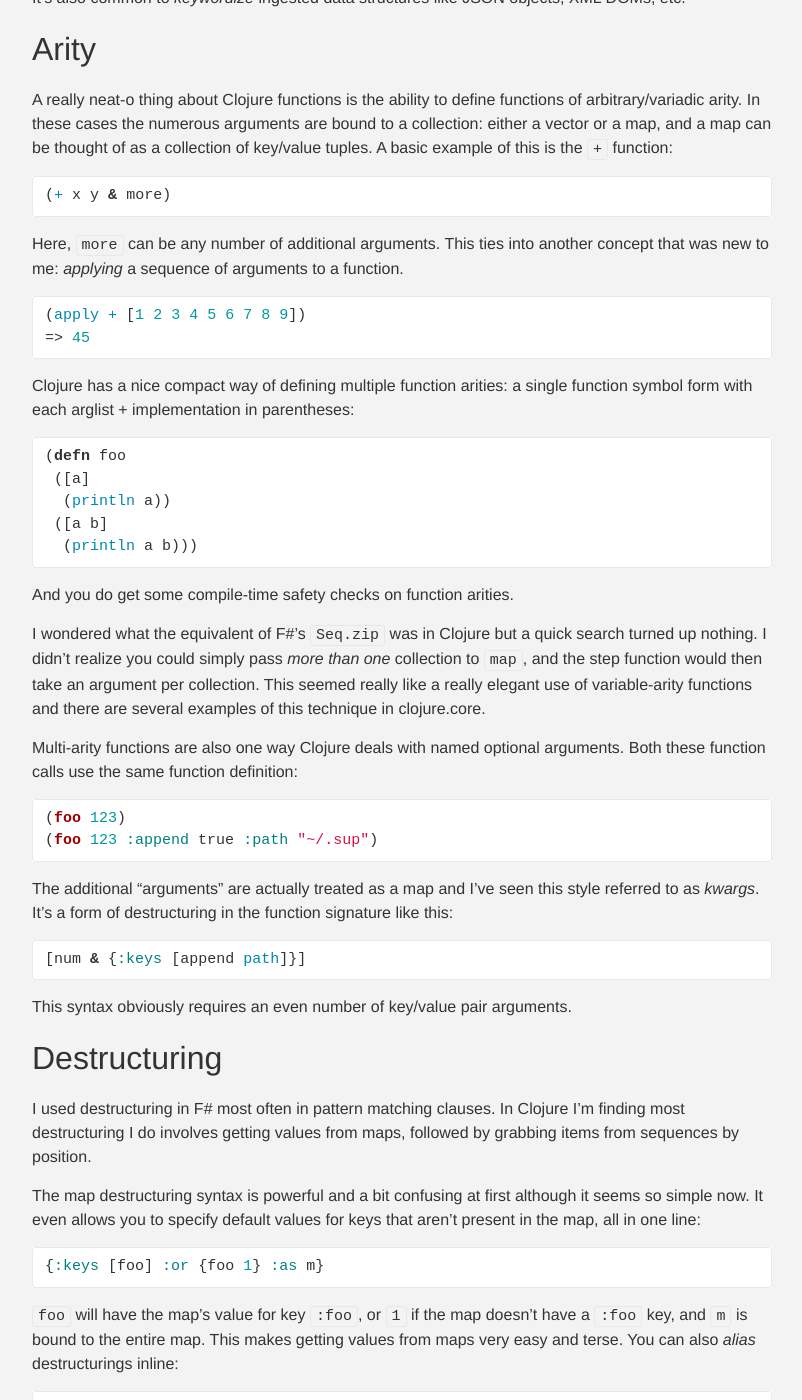
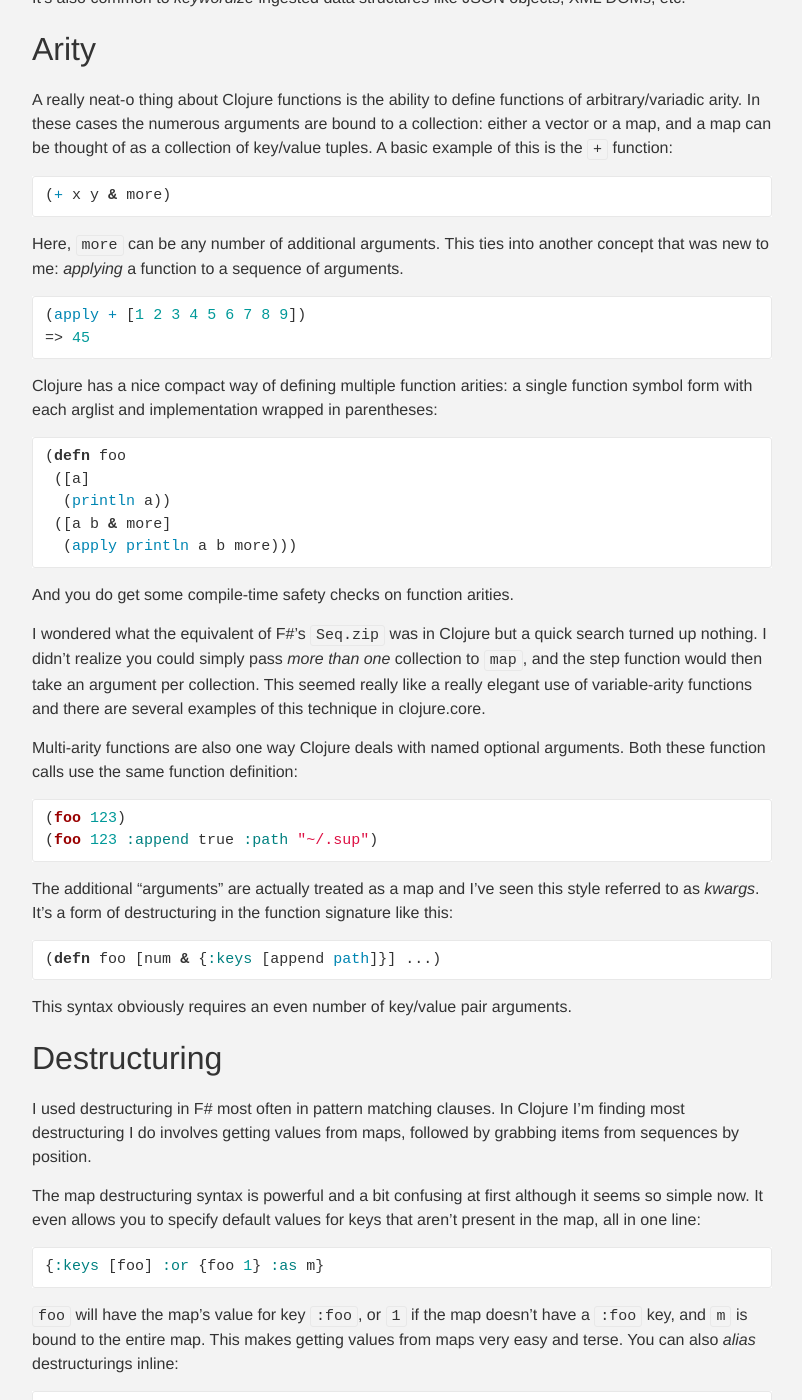
Before and after one commit to taylorwood/taylorwood.github.io, a Jekyll site: the page built from _posts/2017-09-15-year-behind.markdown, in a window 1280 px wide and 1400 px high, scrolled down 2240 px. Shown: the whole window, without its empty margins (238-1040 px from the left). Built offline with Jekyll 4.4.1, drawn with Linux system fonts in a browser that asks for light colours.

````diff
--- a/_posts/2017-09-15-year-behind.markdown
+++ b/_posts/2017-09-15-year-behind.markdown
@@ -10,7 +10,7 @@ A lot has changed since my last post nearly a year ago. I want to write about my
 
 ## Background
 
-My first exposure to functional programming was through a book called [The Little Schemer](https://mitpress.mit.edu/books/little-schemer): a fairly thin, flourescent, mind-melting paperback that I'm not quite sure how I came upon. I'd been programming for ten years but reading it was like reincarnating my inner programmer.
+My first exposure to functional programming was through a book called [The Little Schemer](https://mitpress.mit.edu/books/little-schemer-fourth-edition): a fairly thin, flourescent, mind-melting paperback that I'm not quite sure how I came upon. I'd been programming for ten years but reading it was like reincarnating my inner programmer.
 
 I was working mostly with .NET at the time so F# was a natural choice for functional exploration, even though it wasn't a Lisp. After a few years of F# I found myself back in Lispland.
 
@@ -72,19 +72,19 @@ A really neat-o thing about Clojure functions is the ability to define functions
 ```clojure
 (+ x y & more)
 ```
-Here, `more` can be any number of additional arguments. This ties into another concept that was new to me: _applying_ a sequence of arguments to a function.
+Here, `more` can be any number of additional arguments. This ties into another concept that was new to me: _applying_ a function to a sequence of arguments.
 ```clojure
 (apply + [1 2 3 4 5 6 7 8 9])
 => 45
 ```
 
-Clojure has a nice compact way of defining multiple function arities: a single function symbol form with each arglist + implementation in parentheses:
+Clojure has a nice compact way of defining multiple function arities: a single function symbol form with each arglist and implementation wrapped in parentheses:
 ```clojure
 (defn foo
  ([a]
   (println a))
- ([a b]
-  (println a b)))
+ ([a b & more]
+  (apply println a b more)))
 ```
 And you do get some compile-time safety checks on function arities.
 
@@ -97,7 +97,7 @@ Multi-arity functions are also one way Clojure deals with named optional argumen
 ```
 The additional "arguments" are actually treated as a map and I've seen this style referred to as _kwargs_. It's a form of destructuring in the function signature like this:
 ```clojure
-[num & {:keys [append path]}]
+(defn foo [num & {:keys [append path]}] ...)
 ```
 This syntax obviously requires an even number of key/value pair arguments.
 
````
